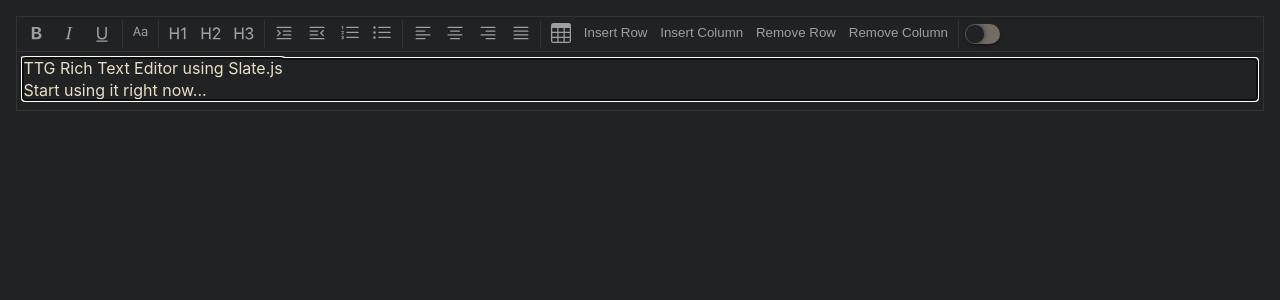
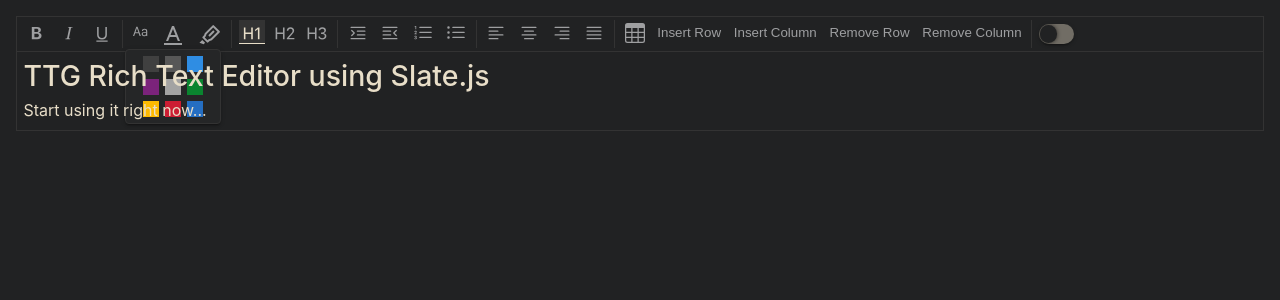
Before and after one commit to hakisan99/rte-component, a React (Create React App) app: page / in a window 1280 px wide. Both pictures are taken after a click on the button 178 px from the left and 32 px from the top of the page. Shown: the top 300 px of the page. Built offline with nearby package versions, Linux system fonts and the light colour scheme.

Commit message:
feat(color): implement text color with icon feat(highlight): implement highlight with icon

```diff
--- /dev/null
+++ b/src/components/ColorsPanel.jsx
@@ -0,0 +1,44 @@
+import React from 'react';
+import PropTypes from 'prop-types';
+import styled from 'styled-components';
+
+const ColorsPanelWrapper = styled.div`
+  display: flex;
+  justify-content: center;
+  flex-wrap: wrap;
+  position: absolute;
+  top: 120%;
+  left: 50%;
+  transform: translateX(-50%);
+  width: 96px;
+  padding: 0.2rem;
+  background: ${(props) => props.theme.color.background.secondary};
+  border: 1px solid ${(props) => props.theme.color.border.primary};
+  border-radius: 4px;
+  box-shadow: ${(props) => props.theme.shadow};
+  box-sizing: border-box;
+`
+
+const ColorSquare = styled.div`
+  width: 16px;
+  height: 16px;
+  margin: 0.2rem;
+  background-color: ${(props) => props.color};
+`
+
+const ColorsPanel = ({colors, handleSelectColor}) => {
+  return (
+    <ColorsPanelWrapper>
+      {
+        colors.map(color => <ColorSquare key={color} onMouseDown={handleSelectColor(color)} color={color} />)
+      }
+    </ColorsPanelWrapper>
+  )
+}
+
+export default ColorsPanel
+
+ColorsPanel.propTypes = {
+  colors: PropTypes.arrayOf(PropTypes.string),
+  handleSelectColor: PropTypes.func
+}
--- a/src/components/Icon.jsx
+++ b/src/components/Icon.jsx
@@ -197,6 +197,28 @@
         >
           <path d="m2.244 13.081.943-2.803H6.66l.944 2.803H8.86L5.54 3.75H4.322L1 13.081h1.244zm2.7-7.923L6.34 9.314H3.51l1.4-4.156h.034zm9.146 7.027h.035v.896h1.128V8.125c0-1.51-1.114-2.345-2.646-2.345-1.736 0-2.59.916-2.666 2.174h1.108c.068-.718.595-1.19 1.517-1.19.971 0 1.518.52 1.518 1.464v.731H12.19c-1.647.007-2.522.8-2.522 2.058 0 1.319.957 2.18 2.345 2.18 1.06 0 1.716-.43 2.078-1.011zm-1.763.035c-.752 0-1.456-.397-1.456-1.244 0-.65.424-1.115 1.408-1.115h1.805v.834c0 .896-.752 1.525-1.757 1.525z" />
         </svg>
+      ) : icon === 'text-color' ? (
+        <svg
+          xmlns="http://www.w3.org/2000/svg"
+          viewBox="0 0 24 24"
+          width="24"
+          height="24"
+          fill="currentColor"
+        >
+          <path fill="none" d="M0 0h24v24H0z" />
+          <path d="M15.246 14H8.754l-1.6 4H5l6-15h2l6 15h-2.154l-1.6-4zm-.8-2L12 5.885 9.554 12h4.892zM3 20h18v2H3v-2z" />
+        </svg>
+      ) : icon === 'highlight' ? (
+        <svg
+          xmlns="http://www.w3.org/2000/svg"
+          viewBox="0 0 24 24"
+          width="24"
+          height="24"
+          fill="currentColor"
+        >
+          <path fill="none" d="M0 0h24v24H0z" />
+          <path d="M15.243 4.515l-6.738 6.737-.707 2.121-1.04 1.041 2.828 2.829 1.04-1.041 2.122-.707 6.737-6.738-4.242-4.242zm6.364 3.535a1 1 0 0 1 0 1.414l-7.779 7.779-2.12.707-1.415 1.414a1 1 0 0 1-1.414 0l-4.243-4.243a1 1 0 0 1 0-1.414l1.414-1.414.707-2.121 7.779-7.779a1 1 0 0 1 1.414 0l5.657 5.657zm-6.364-.707l1.414 1.414-4.95 4.95-1.414-1.414 4.95-4.95zM4.283 16.89l2.828 2.829-1.414 1.414-4.243-1.414 2.828-2.829z" />
+        </svg>
       ) : (
         <p>X</p>
       );
--- a/src/components/Leaf.jsx
+++ b/src/components/Leaf.jsx
@@ -3,6 +3,7 @@
 
 const Leaf = (props) => {
   let { attributes, children, leaf } = props;
+  attributes.tabIndex = 0;
   if (leaf.bold) {
     children = <strong>{children}</strong>
   }
@@ -21,6 +22,12 @@
   if (leaf.fontSize) {
     children = <span style={{fontSize: leaf.fontSize}}>{children}</span>
   }
+  if (leaf.textColor) {
+    children = <span style={{color: leaf.textColor}}>{children}</span>
+  }
+  if (leaf.highlight) {
+    children = <span style={{backgroundColor: leaf.highlight}}>{children}</span>
+  }
   return <span {...attributes}>{children}</span>
 }
 
--- a/src/components/RichTextEditor.jsx
+++ b/src/components/RichTextEditor.jsx
@@ -12,7 +12,7 @@
   StyledToolbar,
   VerticalLine,
 } from './StyledComponents';
-import { AlignButton, BlockButton, IndenButton, MarkButton, AddTableButton, TableButton, FontSizeButton } from './ToolbarButtons';
+import { AlignButton, BlockButton, IndenButton, MarkButton, AddTableButton, TableButton, FontSizeButton, TextColor, TextHighlight } from './ToolbarButtons';
 import Toggle from './Toggle';
 
 
@@ -47,6 +47,8 @@
             <MarkButton  format="underline" text="Underline" icon="underline"/>
             <VerticalLine />
             <FontSizeButton text='Font Size' />
+            <TextColor text='Text Color' />
+            <TextHighlight text='Highlight text' />
             <VerticalLine/>
             <BlockButton format="h1" text="Heading 1" icon="heading 1"/>
             <BlockButton format="h2" text="Heading 2" icon="heading 2"/>
--- a/src/components/ToolbarButtons.jsx
+++ b/src/components/ToolbarButtons.jsx
@@ -2,7 +2,7 @@
 import React, { useEffect, useState } from 'react'
 import { useSlate } from "slate-react"
 //utils
-import {changeIdentation, isAlignmentActive, isBlockActive, isMarkActive, toggleAlignment, toggleBlock, toggleMark, toggleFontSize} from './editor-tools/slateUtil'
+import {changeIdentation, isAlignmentActive, isBlockActive, isMarkActive, toggleAlignment, toggleBlock, toggleMark, toggleTextStyling} from './editor-tools/slateUtil'
 import {insertColumn, insertRow, removeColumn, removeRow, toggleTable} from './editor-tools/tableUtil'
 //components
 import { StyledButton } from "./StyledComponents"
@@ -11,6 +11,8 @@
 //hook
 import useClickOutside from '../hooks/useClickOutside'
 import FontSizeOptions from './FontSizeOptions'
+import ColorsPanel from './ColorsPanel'
+import theme from '../utils/theme'
 
 const MarkButton = ({format, text, icon}) => {
     const editor = useSlate()
@@ -75,8 +77,7 @@
   ];
   const ref = useClickOutside(() => setOpenFont(false));
   const handleSelectFontSize = (value) => () => {
-    toggleFontSize(editor, 'fontSize', value);
-    console.log(value);
+    toggleTextStyling(editor, 'fontSize', value);
   }
   return (
     <StyledButton
@@ -86,6 +87,46 @@
     >
       <Icon icon={'font-size'} />
       {openFont && <FontSizeOptions options={options} handleSelectFontSize={handleSelectFontSize}/>}
+    </StyledButton>
+  )
+}
+
+const TextColor = ({text = 'Text Color'}) => {
+  const editor = useSlate();
+  const [openColorPanel, setOpenColorPanel] = useState(false);
+  const ref = useClickOutside(() => setOpenColorPanel(false));
+  const handleSelectTextColor = (value) => () => {
+    toggleTextStyling(editor, 'textColor', value);
+    setOpenColorPanel(false);
+  }
+  return (
+    <StyledButton
+      ref={ref}
+      title={text}
+      onClick={() => setOpenColorPanel(!openColorPanel)}
+    >
+      <Icon icon={'text-color'} />
+      {openColorPanel && <ColorsPanel colors={Object.values(theme.light.color.text)} handleSelectColor={handleSelectTextColor}/>}
+    </StyledButton>
+  )
+}
+
+const TextHighlight = ({text = 'Highlight text'}) => {
+  const editor = useSlate();
+  const [openColorPanel, setOpenColorPanel] = useState(false);
+  const ref = useClickOutside(() => setOpenColorPanel(false));
+  const handleSelectTextColor = (value) => () => {
+    toggleTextStyling(editor, 'highlight', value);
+    setOpenColorPanel(false);
+  }
+  return (
+    <StyledButton
+      ref={ref}
+      title={text}
+      onClick={() => setOpenColorPanel(!openColorPanel)}
+    >
+      <Icon icon={'highlight'} />
+      {openColorPanel && <ColorsPanel colors={Object.values(theme.light.color.text)} handleSelectColor={handleSelectTextColor}/>}
     </StyledButton>
   )
 }
@@ -141,4 +182,4 @@
         </StyledButton>
     )
 }
-export {MarkButton, BlockButton, AlignButton, IndenButton, AddTableButton, TableButton, FontSizeButton}
+export {MarkButton, BlockButton, AlignButton, IndenButton, AddTableButton, TableButton, FontSizeButton, TextColor, TextHighlight}
--- a/src/components/editor-tools/slateUtil.js
+++ b/src/components/editor-tools/slateUtil.js
@@ -15,7 +15,7 @@
         Editor.addMark(editor, format, true)
     }
 }
-const toggleFontSize = (editor, format, value) => {
+const toggleTextStyling = (editor, format, value) => {
   const isActive = isMarkActive(editor, format);
   if (isActive) {
     Editor.removeMark(editor, format)
@@ -78,4 +78,4 @@
       { match: (n) => Editor.isBlock(editor, n) }
     )
 }
-export {isMarkActive, toggleMark, toggleFontSize, isBlockActive, toggleBlock, toggleAlignment, isAlignmentActive, changeIdentation}
+export {isMarkActive, toggleMark, toggleTextStyling, isBlockActive, toggleBlock, toggleAlignment, isAlignmentActive, changeIdentation}
```
